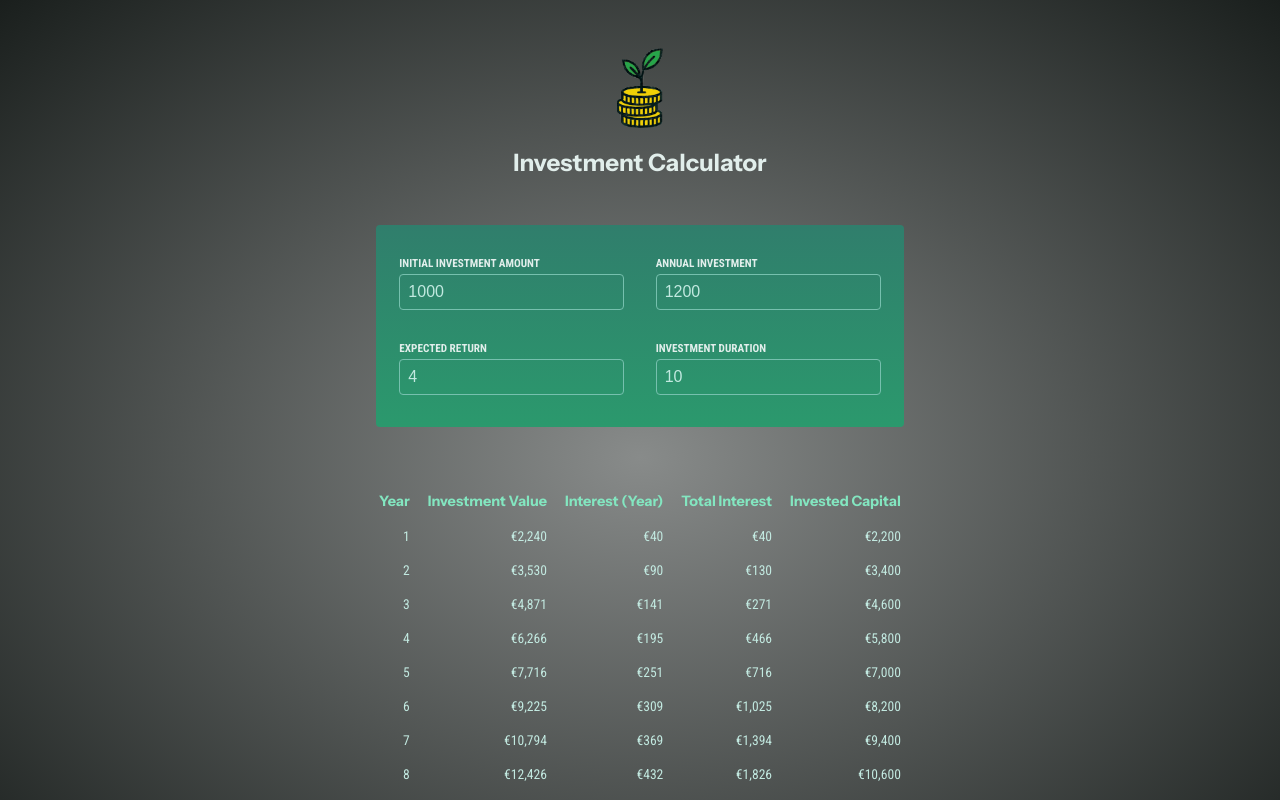
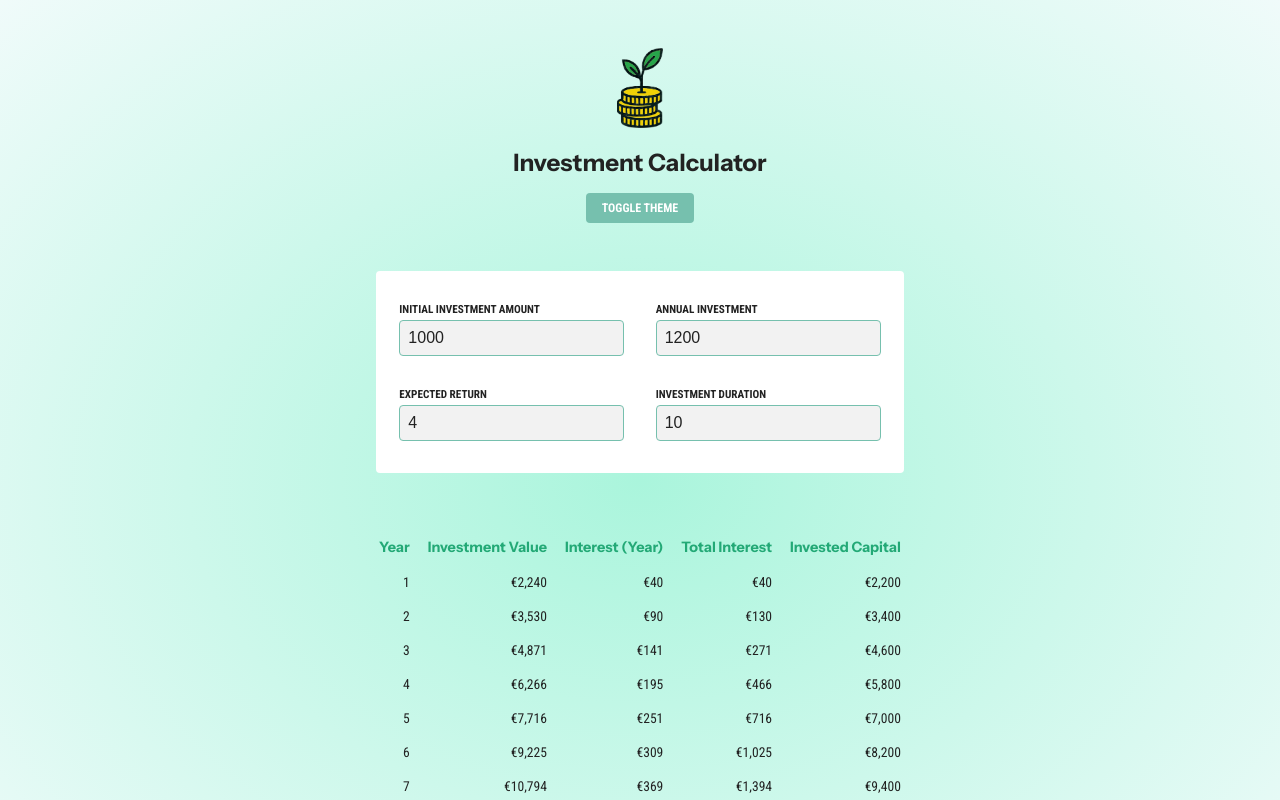
Before and after one commit to pazcm/investment-calculator-app, a React (Vite) app: page / in a window 1280 px wide. Shown: the top 800 px of the page. Built offline with nearby package versions, Linux system fonts and the light colour scheme.

Commit message:
add dark-light theme mode
Adding a theme switcher feature
- Create context (createContext)
- Proveer contexto (Provider)
- Consumir el contexto (useContext)

```diff
--- a/src/App.jsx
+++ b/src/App.jsx
@@ -1,9 +1,14 @@
 import Header from './components/Header.jsx';
 import UserInput from './components/UserInput.jsx';
 import Results from './components/Results.jsx';
-import { useState } from "react"
+import { useState } from 'react';
+import { useContext } from "react";
+import { ThemeContext } from './context/ThemeContextProvider';
+
 
 function App() {
+  const { theme } = useContext(ThemeContext);
+
   // state to hold user input
   const [userInput, setUserInput]= useState({
       initialInvestment: 1000,
@@ -27,6 +32,7 @@ function App() {
 
   return  (
     <>
+      <div className={theme === 'light' ? 'light-theme' : 'dark-theme'}>
       < Header />
         < UserInput userInput={userInput} onChangeInput={handleChange} />
         {/* if the input is not valid, show a message */}
@@ -37,6 +43,7 @@ function App() {
         )}
         {/* if the input is valid, show the results */}
         {inputIsValid && < Results input={userInput} />}
+      </div>
     </>
   );
 }
--- a/src/components/Header.jsx
+++ b/src/components/Header.jsx
@@ -1,10 +1,17 @@
 import logo from '../assets/money-grow-logo.png';
+import { useContext } from 'react';
+import { ThemeContext } from '../context/ThemeContextProvider';
 
 export default function Header() {
+    // const themeCtx = useContext(ThemeContext);
+    const { toggleTheme } = useContext(ThemeContext);
+
+
     return (
         <header id="header">
             <img src={logo} alt="Logo showing coins growing like a plant"/>
             <h1>Investment Calculator</h1>
+            <button onClick={toggleTheme}>Toggle Theme</button>
         </header>
     );
 }
--- a/src/components/Results.jsx
+++ b/src/components/Results.jsx
@@ -8,6 +8,10 @@ export default function Results({ input }) {
     const resultsData = calculateInvestmentResults(input); // it will be an of object *see util/investment.js line 7
     // dereive initial investment
     const initialInvestment = resultsData[0].valueEndOfYear - resultsData[0].interest - resultsData[0].annualInvestment;
+
+    // if (resultsData.length === 0) {
+    //     return <p className="error">Please enter valid duration.</p>;
+    // }
 
     return (
         <table id="result">
--- /dev/null
+++ b/src/context/ThemeContextProvider.jsx
@@ -0,0 +1,18 @@
+// create and manage theme context
+import { createContext, useState } from "react";
+
+export const ThemeContext = createContext();
+
+export default function ThemeContextProvider({ children }) {
+  const [theme, setTheme] = useState("light");
+
+  const toggleTheme = () => {
+    setTheme((prev) => (prev === "light" ? "dark" : "light"));
+  };
+
+  return (
+    <ThemeContext.Provider value={{ theme, toggleTheme }}>
+      {children}
+    </ThemeContext.Provider>
+  );
+}
--- a/src/index.css
+++ b/src/index.css
@@ -5,15 +5,36 @@
   box-sizing: border-box;
 }
 
-body {
+.light-theme {
+  --bg-color: radial-gradient(#aaf5dc, #f0fbfa);
+  --text-color: #222;
+  --bg-calculator: white;
+  --header-color: #23a976;
+  --input-bg: #f2f2f2;
+}
+
+.dark-theme {
+  --bg-color: radial-gradient(#888b8a, #1a1f1d);
+  --text-color: #f1f1f1;
+  --bg-calculator: #2b2b2b;
+  --header-color: #83e6c0;
+  --input-bg: #3a3a3a;
+}
+
+body, .light-theme, .dark-theme {
   margin: 0;
   font-family: "Instrument Sans", sans-serif;
   font-optical-sizing: auto;
   -webkit-font-smoothing: antialiased;
   -moz-osx-font-smoothing: grayscale;
-  background: radial-gradient(#888b8a, #1a1f1d);
+  /* background: radial-gradient(#888b8a, #1a1f1d); */
   color: #e1eeeb;
   min-height: 100vh;
+  /* switch theme */
+  background: var(--bg-color);
+  color: var(--text-color);
+  transition: all 0.3s ease;
+  overflow: auto;
 }
 
 #header {
@@ -32,12 +53,30 @@ body {
   font-size: 1.5rem;
 }
 
+button {
+  background-color: #76c0ae;
+  border: none;
+  border-radius: 0.25rem;;
+  color: white;
+  cursor: pointer;
+  font-family: 'Roboto Condensed', sans-serif;
+  font-size: 0.75rem;
+  font-weight: bold;
+  padding: 0.5rem 1rem;
+  text-transform: uppercase;
+}
+
+button:hover {
+  background-color: #5da89a;
+}
+
 #user-input {
   padding: 1rem;
   max-width: 33rem;
   margin: 2rem auto;
   border-radius: 4px;
-  background: linear-gradient(180deg, #307e6c, #2b996d);
+  /* background: linear-gradient(180deg, #307e6c, #2b996d); */
+  background: var(--bg-calculator);
 }
 
 .input-group {
@@ -60,8 +99,8 @@ body {
   padding: 0.5rem;
   border: 1px solid #76c0ae;
   border-radius: 0.25rem;
-  background-color: transparent;
-  color: #c2e9e0;
+  background-color: var(--input-bg);
+  color: var(--text-color);
   font-size: 1rem;
 }
 
@@ -76,17 +115,22 @@ body {
 
 #result thead {
   font-size: 0.9rem;
-  color: #83e6c0;
+  color: var(--header-color);
   vertical-align: top;
 }
 
 #result tbody {
   font-family: 'Roboto Condensed', sans-serif;
   font-size: 0.85rem;
-  color: #c2e9e0;
+  /* color: #c2e9e0; */
+  color: var(--text-color);
 }
 
 .error {
+  background-color: red;
   color: yellow;
   text-align: center;
+  margin: 0 auto;
+  width: 100%;
+  max-width: 400px;
 }
--- a/src/index.jsx
+++ b/src/index.jsx
@@ -1,6 +1,10 @@
 import ReactDOM from 'react-dom/client';
-
 import App from './App.jsx';
+import ThemeContextProvider from "./context/ThemeContextProvider";
 import './index.css';
 
-ReactDOM.createRoot(document.getElementById('root')).render(<App />);
+ReactDOM.createRoot(document.getElementById('root')).render(
+    <ThemeContextProvider>
+        <App />
+    </ThemeContextProvider>
+);
```
Lines whose indentation alone changed are shown as unchanged.
